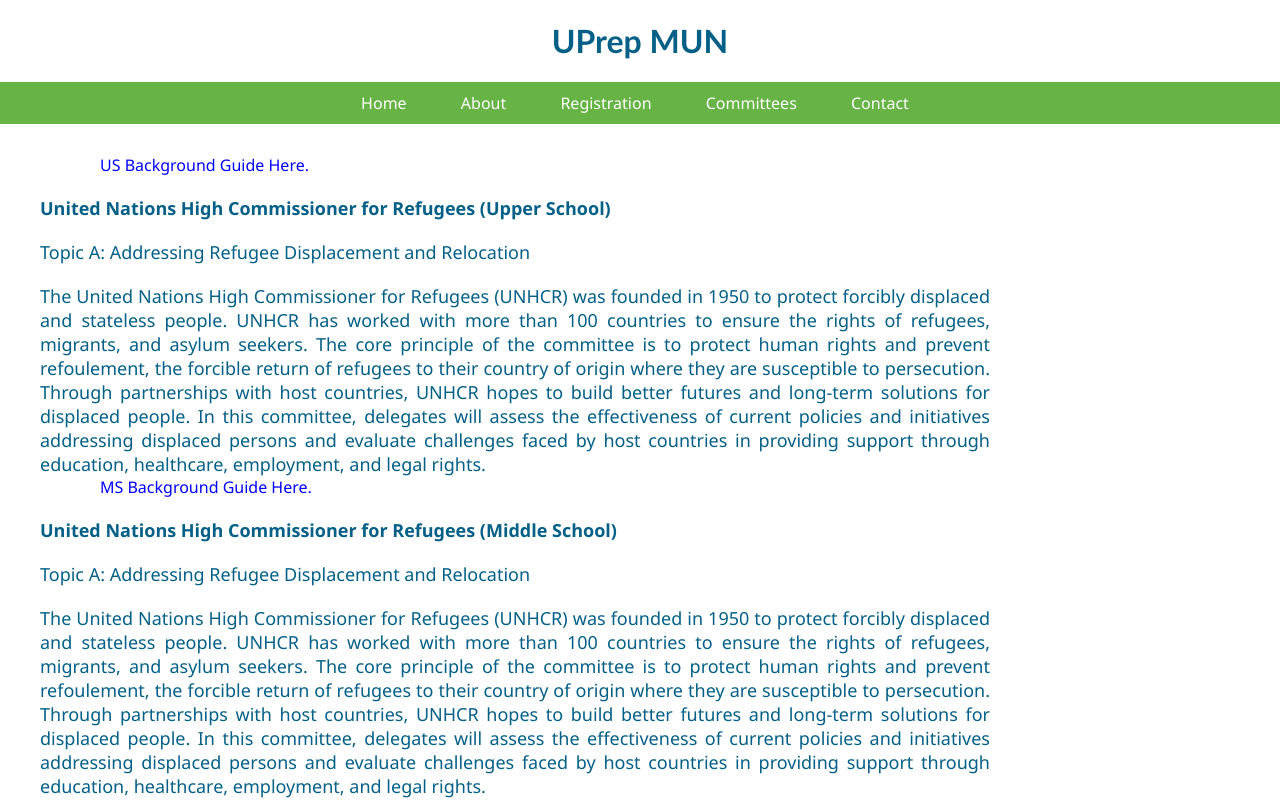
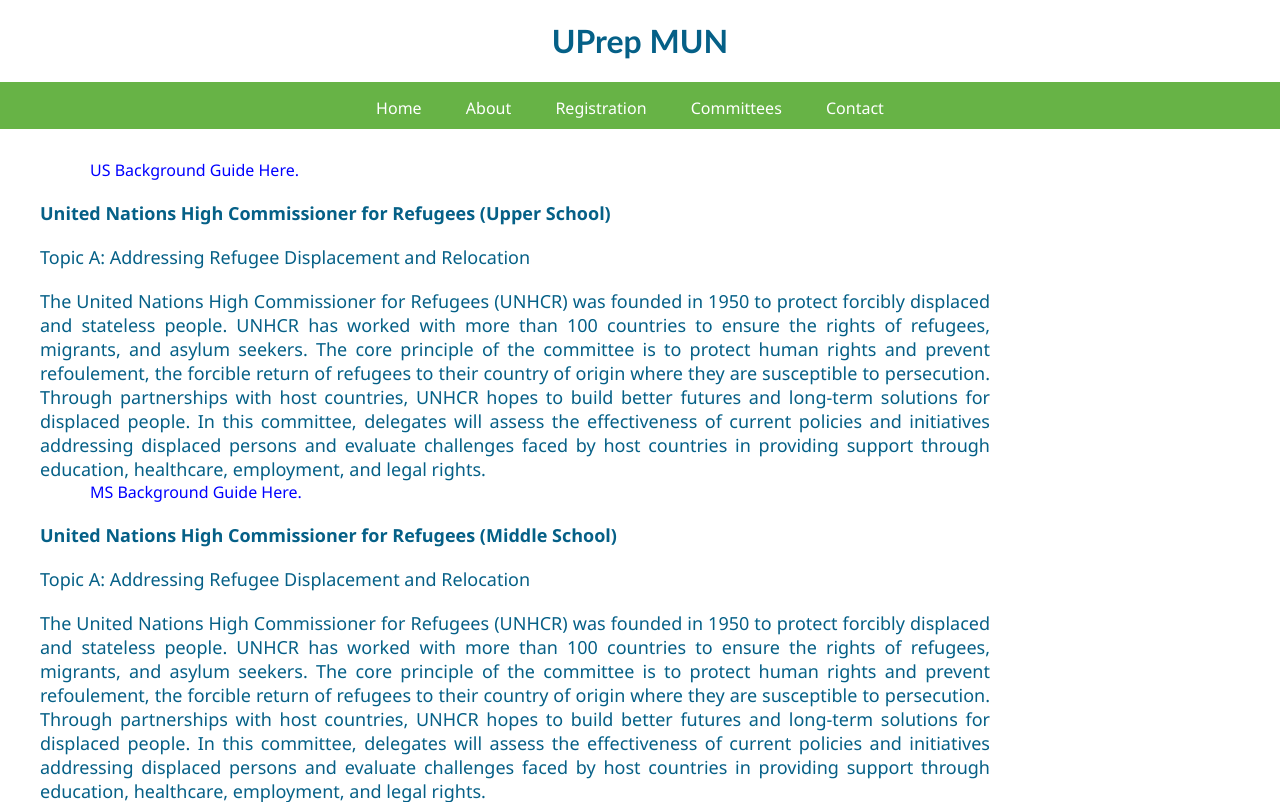
Before and after one commit to AnoushaMukherjee/UPrepMUN-website, a Flask app: page /templates/committees in a window 1280 px wide. Shown: the top 802 px of the page. Run offline with Flask 3, Linux system fonts and the light colour scheme.

Commit message:
Update committees.html

```diff
--- a/templates/committees.html
+++ b/templates/committees.html
@@ -67,6 +67,8 @@
     }
     a {
         color: blue;
+        margin-left: -10px;
+        margin-top: 5px;
         text-decoration: none;
     }
 
```
